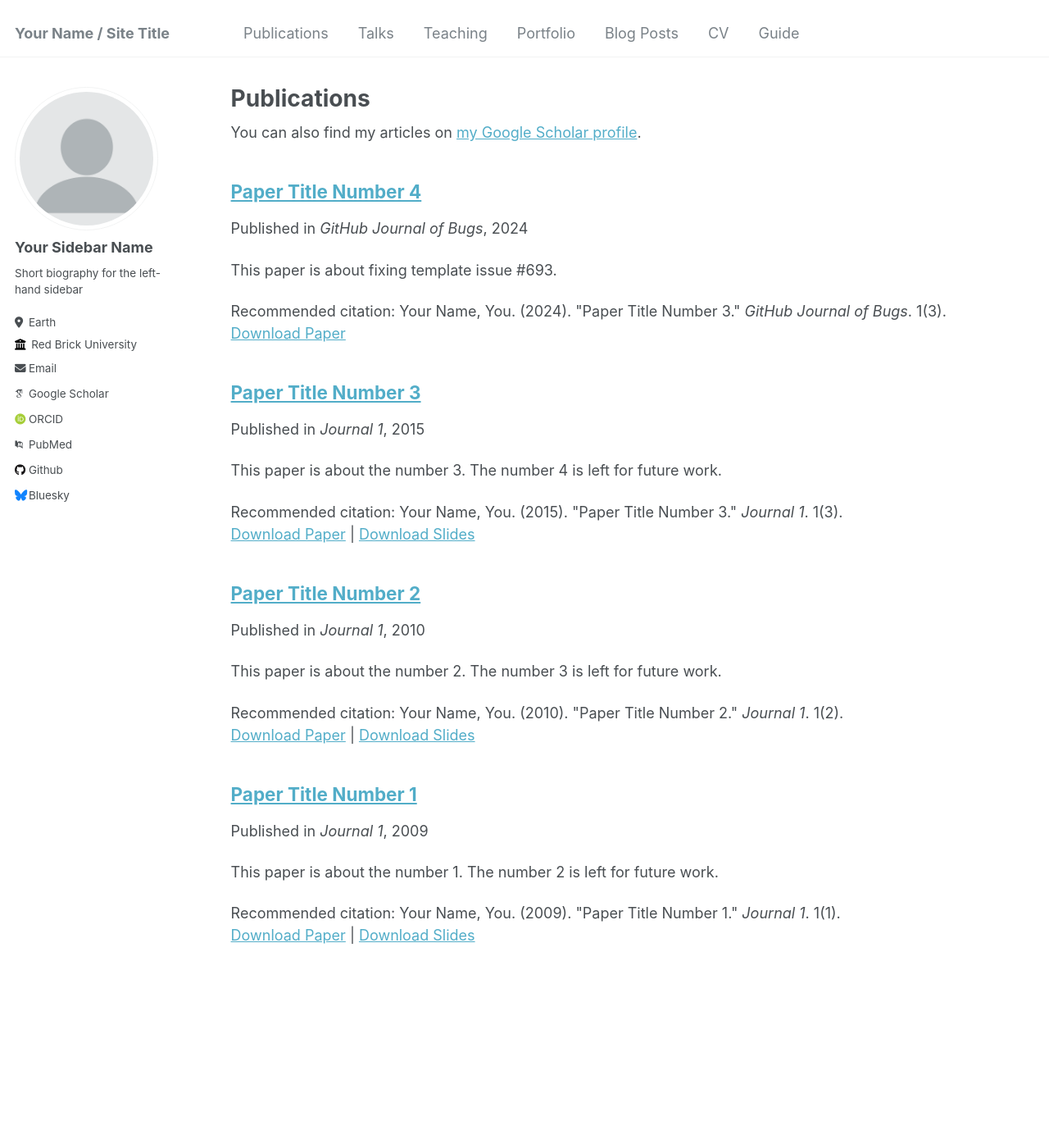
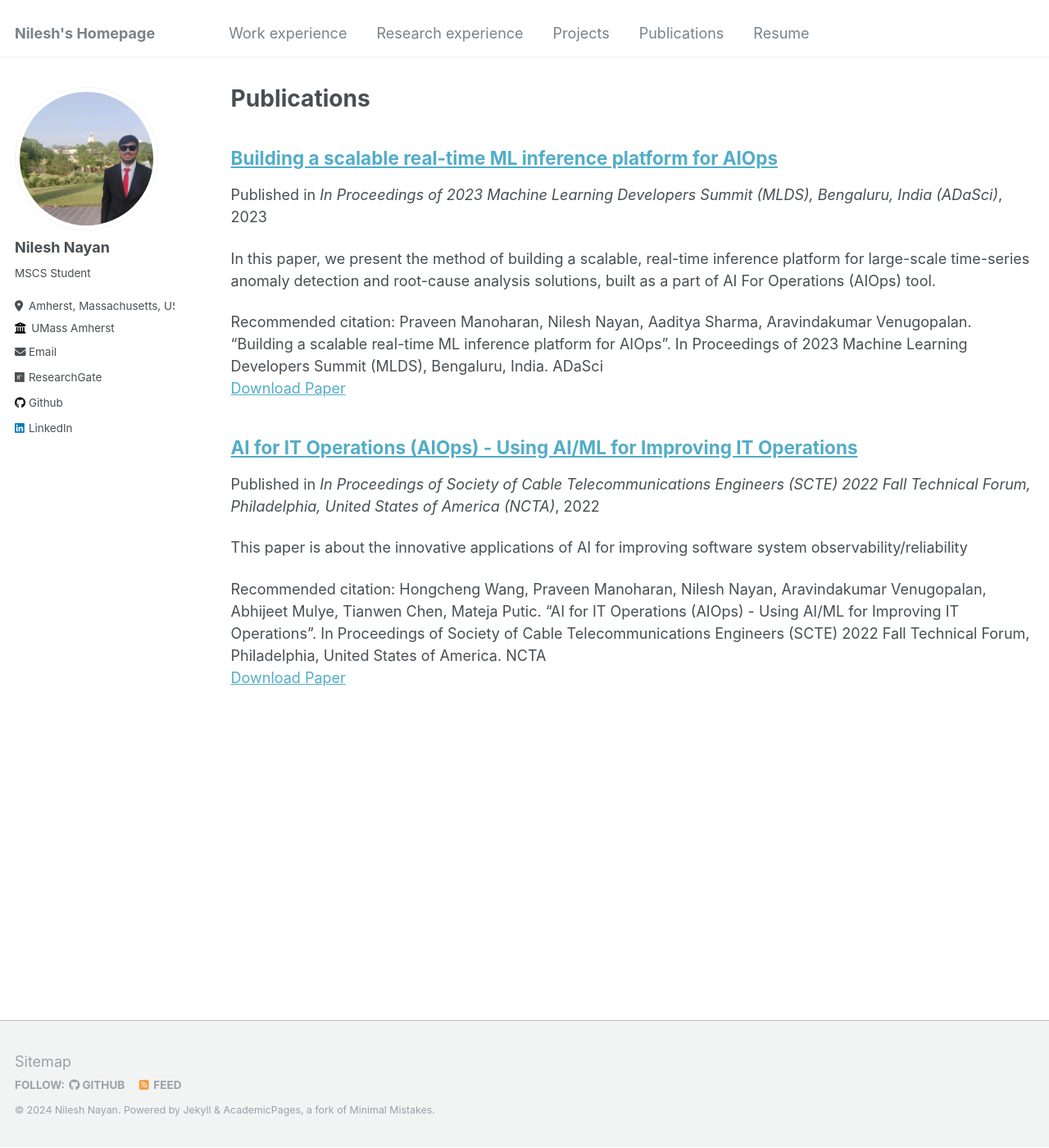
Before and after one commit to nnn007/nnn007.github.io, a Jekyll site: the page built from _pages/publications.md, in a window 1280 px wide and 1400 px high. Shown: the whole window at 82% size. Built offline with Jekyll 4.4.1, drawn with Linux system fonts in a browser that asks for light colours; some web fonts are replaced; some of the changed text lies outside the part shown.

Commit message:
adding and editing content for pages

```diff
--- a/_config.yml
+++ b/_config.yml
@@ -8,10 +8,10 @@
 
 # Basic Site Settings
 locale                   : "en-US"
-title                    : "Your Name / Site Title"
+title                    : "Nilesh's Homepage"
 title_separator          : "-"
-name                     : &name "Your Name"
-description              : &description "personal description"
+name                     : &name "Nilesh Nayan"
+description              : &description "Nilesh Nayan Portfolio/CV"
 url                      : https://academicpages.github.io # the base hostname & protocol for your site e.g. "https://mmistakes.github.io"
 baseurl                  : "" # the subpath of your site, e.g. "/blog"
 repository               : "academicpages/academicpages.github.io"
@@ -21,57 +21,60 @@ repository               : "academicpages/academicpages.github.io"
 #               Additional customization can be done by editing /_includes/author-profile.html
 author:
   # Biographic information
-  avatar           : "profile.png"
-  name             : "Your Sidebar Name"
-  pronouns         : # example: "she/her"
-  bio              : "Short biography for the left-hand sidebar"
-  location         : "Earth"
-  employer         : "Red Brick University"
-  uri              : # URL
-  email            : "none@example.org"
+  avatar           : "nn-profile.jpeg"
+  name             : "Nilesh Nayan"
+#  pronouns         : "he/him"
+  bio              : "MSCS Student"
+  location         : "Amherst, Massachusetts, US"
+  employer         : "UMass Amherst"
+#  uri              : "https://www.linkedin.com/in/nilesh-nayan-b01ba1162/"
+  email            : "nilesh.nayan42@gmail.com"
 
   # Academic websites
-  arxiv            : # URL - Update with the correct link to your profile
-  googlescholar    : "https://scholar.google.com/citations?user=PS_CX0AAAAAJ"
-  impactstory      : # URL
-  orcid            : "http://orcid.org/yourorcidurl"
-  semantic         : # URL
-  pubmed           : "https://www.ncbi.nlm.nih.gov/pubmed/?term=john+snow"
-  researchgate     : # URL
+#  arxiv            : # URL - Update with the correct link to your profile
+#  googlescholar    : "https://scholar.google.com/citations?user=PS_CX0AAAAAJ"
+#  impactstory      : # URL
+#  orcid            : "http://orcid.org/yourorcidurl"
+#  semantic         : # URL
+#  pubmed           : "https://www.ncbi.nlm.nih.gov/pubmed/?term=john+snow"
+
+  linkedin         : "https://www.linkedin.com/in/nilesh-nayan-b01ba1162/"
+  github           : "https://github.com/nnn007"
+  researchgate     : "https://www.researchgate.net/profile/Nilesh-Nayan/research"
 
   # Repositories and software development
-  bitbucket        : # Username - Update with your username on the site
-  codepen          : # Username
-  dribbble         : # Username
-  github           : "academicpages"
-  kaggle           : # Username
-  stackoverflow    : # User number or user number and name (i.e., use "1" or "1/jeff-atwood")
+#  bitbucket        : # Username - Update with your username on the site
+#  codepen          : # Username
+#  dribbble         : # Username
+
+#  kaggle           : # Username
+#  stackoverflow    : # User number or user number and name (i.e., use "1" or "1/jeff-atwood")
 
   # Social media
-  bluesky          : "bsky.app" # Replace this with you Bluesky username
-  facebook         : # Username
-  flickr           : # Username
-  foursquare       : # Username
-  goodreads        : # Username
-  google_plus      : # Username
-  keybase          : # Username
-  instagram        : # Username
-  lastfm           : # Username
-  linkedin         : # Username
-  mastodon         : # URL
-  medium           : # URL
-  pinterest        : # Username
-  soundcloud       : # Username
-  steam            : # Username
-  telegram         : # URL
-  tumblr           : # Username
-  twitter          : # Username for X / Twitter
-  vine             : # Username
-  weibo            : # Username
-  wikipedia        : # Username
-  xing             : # Username
-  youtube          : # Username
-  zhihu            : # URL
+#  bluesky          : "bsky.app" # Replace this with you Bluesky username
+#  facebook         : # Username
+#  flickr           : # Username
+#  foursquare       : # Username
+#  goodreads        : # Username
+#  google_plus      : # Username
+#  keybase          : # Username
+#  instagram        : # Username
+#  lastfm           : # Username
+
+#  mastodon         : # URL
+#  medium           : # URL
+#  pinterest        : # Username
+#  soundcloud       : # Username
+#  steam            : # Username
+#  telegram         : # URL
+#  tumblr           : # Username
+#  twitter          : # Username for X / Twitter
+#  vine             : # Username
+#  weibo            : # Username
+#  wikipedia        : # Username
+#  xing             : # Username
+#  youtube          : # Username
+#  zhihu            : # URL
 
 
 # Site Settings
--- a/_data/navigation.yml
+++ b/_data/navigation.yml
@@ -1,22 +1,31 @@
 # main links links
 main:
+  - title: "Work experience"
+    url: /work_ex/
+
+  - title: "Research experience"
+    url: /research/
+
+  - title: "Projects"
+    url: /projects/
+
   - title: "Publications"
     url: /publications/
 
-  - title: "Talks"
-    url: /talks/
+  - title: "Resume"
+    url: /files/Resume.pdf
 
-  - title: "Teaching"
-    url: /teaching/
-
-  - title: "Portfolio"
-    url: /portfolio/
-
-  - title: "Blog Posts"
-    url: /year-archive/
-
-  - title: "CV"
-    url: /cv/
-
-  - title: "Guide"
-    url: /markdown/
+#  - title: "Talks"
+#    url: /talks/
+#
+#  - title: "Teaching"
+#    url: /teaching/
+#
+#  - title: "Portfolio"
+#    url: /portfolio/
+#
+#  - title: "Blog Posts"
+#    url: /year-archive/
+#
+#  - title: "Guide"
+#    url: /markdown/
--- /dev/null
+++ b/_pages/projects.md
@@ -0,0 +1,30 @@
+---
+layout: archive
+title: "Projects"
+permalink: /projects/
+author_profile: true
+---
+
+
+{% include base_path %}
+
+<!--
+{% for post in site.work_experience reversed %}
+  {% include archive-single.html %}
+{% endfor %}
+-->
+
+### Document RAG supported chatbot [(document-rag)](https://github.com/nnn007/document-rag)
+Basic document RAG setup compatible with image and tables along with helpful chatbot interface
+
+### Application Log Analytics [(log-analytics)](https://github.com/nnn007/log-analytics)
+Simple approach for large scale application log analytics framework
+
+### Information Retrieval Methods Benchmarking [(ir-benchmark)](https://github.com/nnn007/ir-benchmark)
+Framework to evaluate various IR approaches
+
+### Spiking Neural Network Architecture using Magnetic Tunnel Junctions (MTJs) [(xirr-calculator)](https://github.com/nnn007/xirr-calculator)
+Basic app for calculating your investment performance
+
+### Review paper with implementation of text search engine [(federated-learning-setup)](https://github.com/nnn007/federated-learning-setup)
+Simple federated learning setup for image classification model
--- /dev/null
+++ b/_pages/research.md
@@ -0,0 +1,52 @@
+---
+layout: archive
+title: "Research Experience"
+permalink: /research/
+author_profile: true
+---
+
+
+{% include base_path %}
+
+<!--
+{% for post in site.work_experience reversed %}
+  {% include archive-single.html %}
+{% endfor %}
+-->
+
+### AI4Ops Research
+*Applied AI, Comcast* <br/>
+Jan 2022 - Jul 2024 <br/>
+* Led the research and development of log related features in AI4Ops project
+* Log mining research to convert text-based application logs to timeseries metric data
+* Dependency graph traversal based Root Cause Analysis (RCA) feature over metrics
+* LLM based feature integration such as Application Log Summary, Q&A bot, Natural Language to NoSQL DB Query
+
+### Attention based Image Captioning System using ResNet and LSTM
+*Dr. Surekha Bhanot, BITS Pilani* <br/>
+Aug 2019 - Dec 2019 <br/>
+* Designed a system that automatically generated image descriptions
+* Produced a BLEU-4 score of 29.1%, which was then state-of-the-art performance on the official Microsoft COCO benchmark<br>
+*Keywords*: LSTM, ResNet-18, Computer Vision, NLP, Deep Learning<br/>
+
+### Smart Targeted Advertising based on Hyperlocal Factors using IoT and Computer Vision
+*Dr. Rajneesh Kumar, BITS Pilani* <br/>
+Jan 2020 - May 2020 <br/>
+* Developed an user-centric advertising system leveraging IoT sensors, VGGNet for feature extraction, and AWS for data processing and XGBoost algorithm for accurate ad predictions to recommend ads based on contextual and demographic factors
+* Enhanced ad prediction accuracy by ~22% by integrating collaborative filtering into the recommendation algorithm to increase ad relevance and user engagement<br>
+*Keywords*: IoT, Computer Vision, Recommendation System, Collaborative-filtering<br/>
+
+### Spiking Neural Network Architecture using Magnetic Tunnel Junctions (MTJs)
+*Dr. Nitin Chaturvedi, BITS Pilani* <br/>
+Aug 2019 - Dec 2019 <br/>
+* Designed a fully connected two-layer neural network with Compound Synaptic Matrix (CMS) and Stochastic Spiking Neuron (SSN)
+* Achieved an accuracy of more than 80% for handwritten digital recognition on the MNIST dataset<br>
+*Keywords*: Neural Networks, Pattern Recognition, Spiking Neural Networks, Magnetic Tunnel Junctions (MTJ)<br/>
+
+### Review paper with implementation of text search engine
+*Prof. Abhishek BITS, BITS Pilani* <br/>
+Jan 2020 - May 2020 <br/>
+* Authored a term review paper on A. Severyn (Google) & A. Moschitti’s top-tier Information Retrieval
+conference paper, “Learning to Rank Short Text Pairs with CNNs, SIGIR’15”.
+* Subsequently, developed a text search engine for Wikipedia’s corpus data, delivering highly relevant
+documents for varied queries even with spelling errors & foreign words, evaluation with TREC.
--- /dev/null
+++ b/_pages/work_ex.md
@@ -0,0 +1,53 @@
+---
+layout: archive
+title: "Work Experience"
+permalink: /work_ex/
+author_profile: true
+---
+
+
+{% include base_path %}
+
+<!--
+{% for post in site.work_experience reversed %}
+  {% include archive-single.html %}
+{% endfor %}
+-->
+
+## Applied AI @ Comcast, Chennai, India
+*Machine Learning Engineer 3* <br/>
+Time: Jul 2021 - Jul 2024 <br/>
+Topics: Full-stack (end-to-end) ML, Software Engineering (Backend), Data Engineering, Software Architecture Design <br/>
+
+
+- Designed and developed AI for Operations project backend in microservices-based architecture hosted on AWS using Kubernetes
+with Airflow DAGs and real-time inference using state-of-the-art (SOTA) time-series models like Anomaly Transformers, TimesNet,
+N-HiTS, N-BEATS and Prophet.
+- Developed auto-scalable APIs using FastAPI and handled production server deployment with a scale of over 1 million calls per day
+at an optimal point considering performance and cost.
+- Built the event-driven architecture for proactive anomaly alerting and system dependency graph-based Root Cause Analysis (RCA)
+using Dynamic Time Warping (DTW) distance.
+- Led the R&D of the log data mining pipeline using the Drain3 algorithm integrated with features like log trend anomaly alerting,
+log RCA and Q&A triage bot using Large Language Models (LLMs).
+
+## Data Science @ Jupiter, Bengaluru, India
+*Data Science Intern* <br/>
+Time: Jul 2020 - Dec 2020 <br/>
+Topics:  Natural Language Processing, Deep Learning, Artificial Intelligence, Statistics, Software Development <br/>
+
+
+- Designed data structures for Redis cache in Voice Annotation Platform, crucial for training Speech Models on Indian accents.
+Developed a generic Singleton Class module, for broader caching usage.
+- Performed the research work on the SMS NER project using the Flair model and improved on the existing regex-based approach by
+20% and further reduced inference latency by 75% from 1.2 seconds to 300ms per text using embedding optimization and
+quantization.
+- Worked on advanced SQL and Airflow using Spark engine on Big Data for early data drifts.
+
+
+## Data Storage (ASIC) @ Sandisk (Western Digital), Bengaluru, India
+*Analog Design Intern*  <br/>
+Time: July 2020 - August 2020 <br/>
+Topics: Analog Electronics, Electronic Devices, Microelectronics Design <br/>
+
+
+- Designed a Band Gap Reference (BGR) Voltage Source in Cadence and making it robust to PVT variations.
--- a/_publications/2009-10-01-paper-title-number-1.md
+++ /dev/null
@@ -1,13 +0,0 @@
----
-title: "Paper Title Number 1"
-collection: publications
-permalink: /publication/2009-10-01-paper-title-number-1
-excerpt: 'This paper is about the number 1. The number 2 is left for future work.'
-date: 2009-10-01
-venue: 'Journal 1'
-slidesurl: 'http://academicpages.github.io/files/slides1.pdf'
-paperurl: 'http://academicpages.github.io/files/paper1.pdf'
-citation: 'Your Name, You. (2009). &quot;Paper Title Number 1.&quot; <i>Journal 1</i>. 1(1).'
----
-
-The contents above will be part of a list of publications, if the user clicks the link for the publication than the contents of section will be rendered as a full page, allowing you to provide more information about the paper for the reader. When publications are displayed as a single page, the contents of the above "citation" field will automatically be included below this section in a smaller font.
--- a/_publications/2010-10-01-paper-title-number-2.md
+++ /dev/null
@@ -1,13 +0,0 @@
----
-title: "Paper Title Number 2"
-collection: publications
-permalink: /publication/2010-10-01-paper-title-number-2
-excerpt: 'This paper is about the number 2. The number 3 is left for future work.'
-date: 2010-10-01
-venue: 'Journal 1'
-slidesurl: 'http://academicpages.github.io/files/slides2.pdf'
-paperurl: 'http://academicpages.github.io/files/paper2.pdf'
-citation: 'Your Name, You. (2010). &quot;Paper Title Number 2.&quot; <i>Journal 1</i>. 1(2).'
----
-
-The contents above will be part of a list of publications, if the user clicks the link for the publication than the contents of section will be rendered as a full page, allowing you to provide more information about the paper for the reader. When publications are displayed as a single page, the contents of the above "citation" field will automatically be included below this section in a smaller font.
--- a/_publications/2015-10-01-paper-title-number-3.md
+++ /dev/null
@@ -1,13 +0,0 @@
----
-title: "Paper Title Number 3"
-collection: publications
-permalink: /publication/2015-10-01-paper-title-number-3
-excerpt: 'This paper is about the number 3. The number 4 is left for future work.'
-date: 2015-10-01
-venue: 'Journal 1'
-slidesurl: 'http://academicpages.github.io/files/slides3.pdf'
-paperurl: 'http://academicpages.github.io/files/paper3.pdf'
-citation: 'Your Name, You. (2015). &quot;Paper Title Number 3.&quot; <i>Journal 1</i>. 1(3).'
----
-
-The contents above will be part of a list of publications, if the user clicks the link for the publication than the contents of section will be rendered as a full page, allowing you to provide more information about the paper for the reader. When publications are displayed as a single page, the contents of the above "citation" field will automatically be included below this section in a smaller font.
--- /dev/null
+++ b/_publications/2022-09-08-paper-title-number-2.md
@@ -0,0 +1,16 @@
+---
+title: "AI for IT Operations (AIOps) - Using AI/ML for Improving IT Operations"
+collection: publications
+permalink: /publication/aiml-improve-it-operations
+excerpt: 'This paper is about the innovative applications of AI for improving software system observability/reliability'
+date: 2022-09-08
+venue: 'In Proceedings of Society of Cable
+Telecommunications Engineers (SCTE) 2022 Fall Technical Forum, Philadelphia, United States of America (NCTA)'
+#slidesurl: 'http://academicpages.github.io/files/slides2.pdf'
+paperurl: 'http://academicpages.github.io/files/FTF22_AIML02_Wang_3756.pdf'
+citation: 'Hongcheng Wang, Praveen Manoharan, Nilesh Nayan, Aravindakumar Venugopalan, Abhijeet Mulye, Tianwen Chen, Mateja
+Putic. “AI for IT Operations (AIOps) - Using AI/ML for Improving IT Operations”. In Proceedings of Society of Cable
+Telecommunications Engineers (SCTE) 2022 Fall Technical Forum, Philadelphia, United States of America. NCTA'
+---
+
+The contents above will be part of a list of publications, if the user clicks the link for the publication than the contents of section will be rendered as a full page, allowing you to provide more information about the paper for the reader. When publications are displayed as a single page, the contents of the above "citation" field will automatically be included below this section in a smaller font.
--- /dev/null
+++ b/_publications/2023-01-15-paper-title-number-1.md
@@ -0,0 +1,16 @@
+---
+title: "Building a scalable real-time ML inference platform for AIOps"
+collection: publications
+permalink: /publication/scalable-real-time-ml-inference-aiops
+excerpt: 'In this paper, we present the method of building a scalable,
+real-time inference platform for large-scale time-series anomaly detection and root-cause analysis solutions,
+built as a part of AI For Operations (AIOps) tool.'
+date: 2023-01-15
+venue: 'In Proceedings of 2023 Machine Learning Developers Summit (MLDS), Bengaluru, India (ADaSci)'
+#slidesurl: 'http://academicpages.github.io/files/slides1.pdf'
+paperurl: 'http://academicpages.github.io/files/manoharan_aiopsscalability_mlds23_lattice_v4_i1.pdf'
+citation: 'Praveen Manoharan, Nilesh Nayan, Aaditya Sharma, Aravindakumar Venugopalan. “Building a scalable real-time ML inference
+platform for AIOps”. In Proceedings of 2023 Machine Learning Developers Summit (MLDS), Bengaluru, India. ADaSci'
+---
+
+The contents above will be part of a list of publications, if the user clicks the link for the publication than the contents of section will be rendered as a full page, allowing you to provide more information about the paper for the reader. When publications are displayed as a single page, the contents of the above "citation" field will automatically be included below this section in a smaller font.
--- a/_publications/2024-02-17-paper-title-number-4.md
+++ /dev/null
@@ -1,12 +0,0 @@
----
-title: "Paper Title Number 4"
-collection: publications
-permalink: /publication/2024-02-17-paper-title-number-4
-excerpt: 'This paper is about fixing template issue #693.'
-date: 2024-02-17
-venue: 'GitHub Journal of Bugs'
-paperurl: 'http://academicpages.github.io/files/paper3.pdf'
-citation: 'Your Name, You. (2024). &quot;Paper Title Number 3.&quot; <i>GitHub Journal of Bugs</i>. 1(3).'
----
-
-The contents above will be part of a list of publications, if the user clicks the link for the publication than the contents of section will be rendered as a full page, allowing you to provide more information about the paper for the reader. When publications are displayed as a single page, the contents of the above "citation" field will automatically be included below this section in a smaller font.
```
Also changed, not shown: _pages/about.md (+27 -34 lines), images/nn-profile.jpeg (added), 3 other files.
